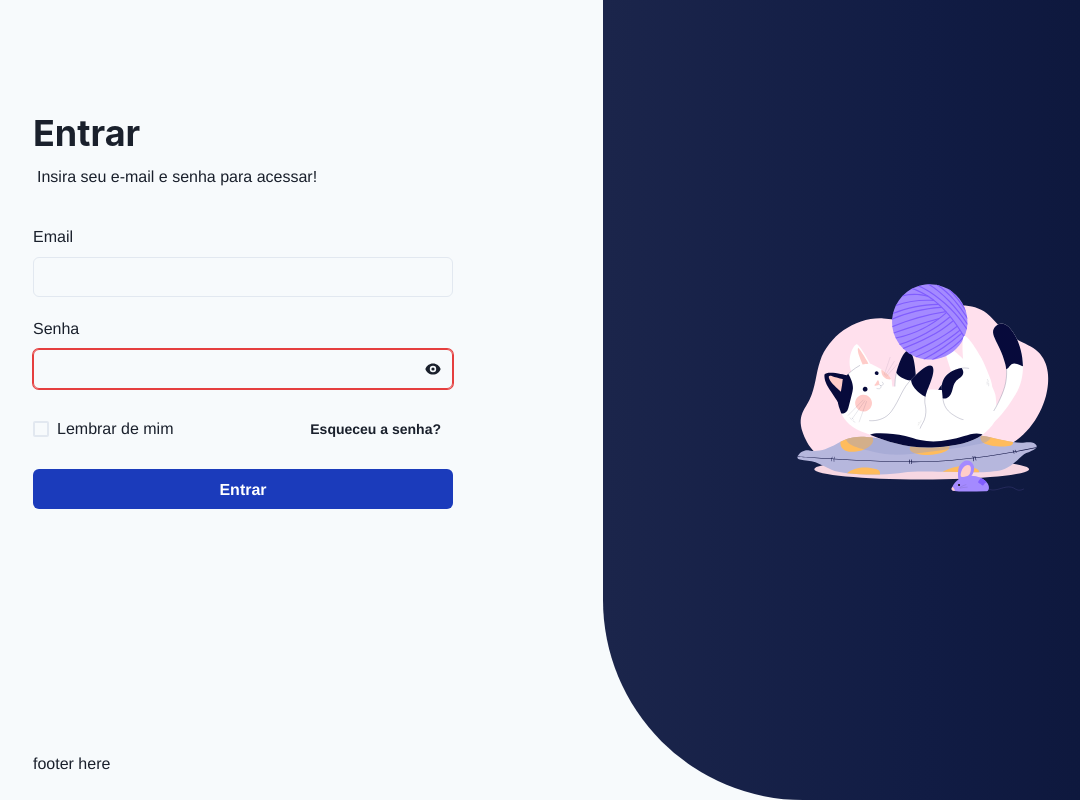
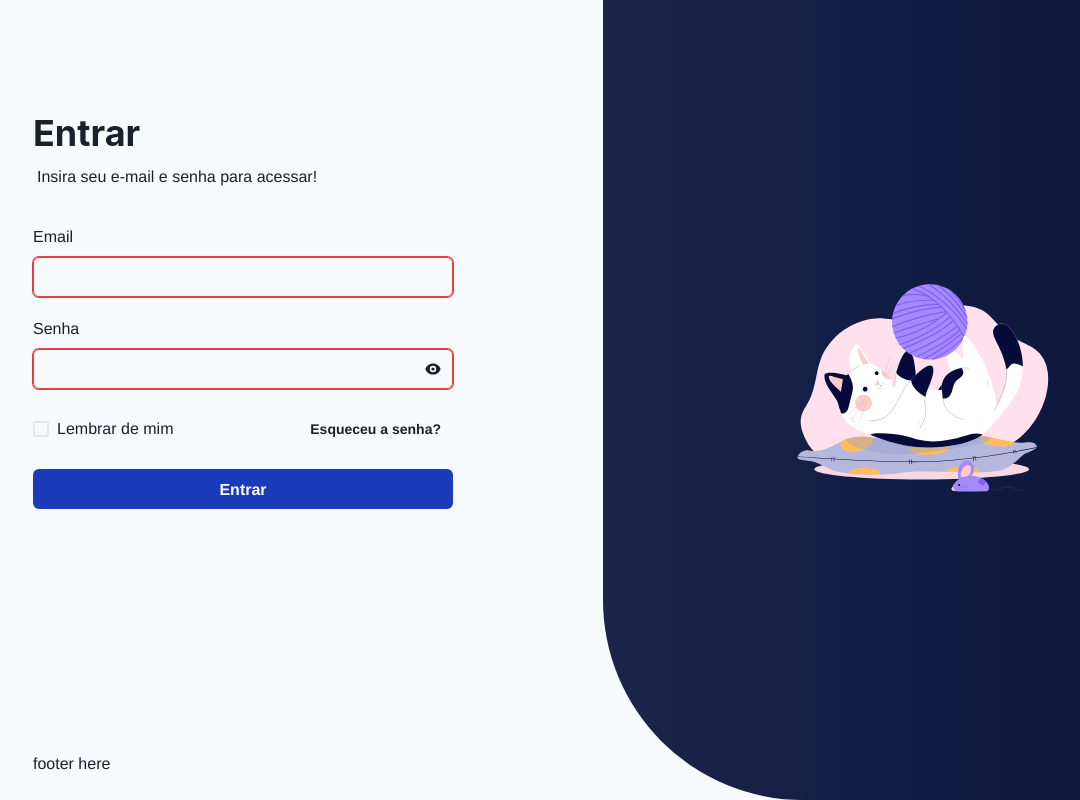
Before and after one commit to netosantosbr/adotar-front, a React (Vite) app: page /auth/login in a window 1280 px wide. Shown: the whole page, without its empty margins (37-1117 px from the left). Built offline with nearby package versions, Linux system fonts and the light colour scheme.

Commit message:
refactor: add updated password input also add new input component

```diff
--- a/src/app/modules/auth/pages/login/view.tsx
+++ b/src/app/modules/auth/pages/login/view.tsx
@@ -1,20 +1,19 @@
-import React from "react";
 import {
   Box,
   Button,
   Checkbox,
   Flex,
   FormControl,
-  FormLabel,
   Heading,
   HStack,
-  Input,
   Stack,
   Text,
 } from "@chakra-ui/react";
+import { FormikValues } from "formik";
+import React from "react";
+import { InputComponent } from "../../../../components";
+import AuthLayout from "../../../../layout/auth/AuthLayout";
 import { PasswordInput } from "../../components/passswordInput";
-import { FormikValues } from "formik";
-import AuthLayout from "../../../../layout/auth/AuthLayout";
 
 interface IProps {
   validation: FormikValues;
@@ -64,19 +63,31 @@ const LoginView: React.FC<IProps> = ({ validation }) => {
             <Stack spacing='6'>
               <Stack spacing='5'>
                 <FormControl>
-                  <FormLabel htmlFor='email'>Email</FormLabel>
-                  <Input
-                    id='email'
-                    type='text'
-                    value={validation.values.email}
-                    onChange={validation.handleChange}
-                    onBlur={validation.handleBlur}
+                  <InputComponent
+                    inputLabel='Email'
+                    inputIdentifier='email'
+                    isRequired
+                    handleBlur={validation.handleBlur}
+                    handleChange={validation.handleChange}
+                    inputValue={validation.values.email}
+                    isInvalid={
+                      !!(validation.errors.email && validation.touched.email)
+                    }
+                    inputErrorMessage={validation.errors.email}
                   />
                 </FormControl>
                 <PasswordInput
-                  value={validation.values.password}
-                  onChange={validation.handleChange}
-                  onBlur={validation.handleBlur}
+                  inputValue={validation.values.password}
+                  handleChange={validation.handleChange}
+                  handleBlur={validation.handleBlur}
+                  isRequired
+                  inputIdentifier={"password"}
+                  isInvalid={
+                    !!(
+                      validation.errors.password && validation.touched.password
+                    )
+                  }
+                  inputErrorMessage={validation.errors.password}
                 />
               </Stack>
               <HStack justify='space-between'>
```
